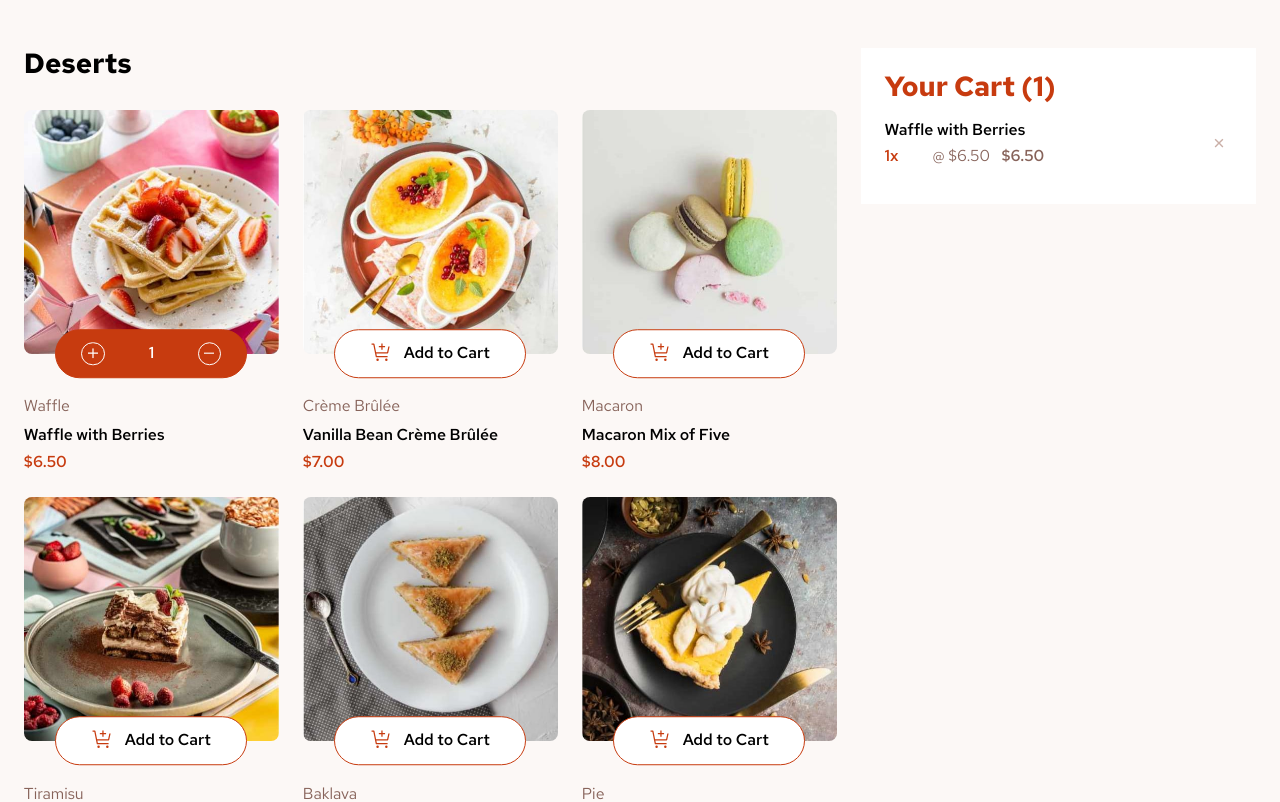
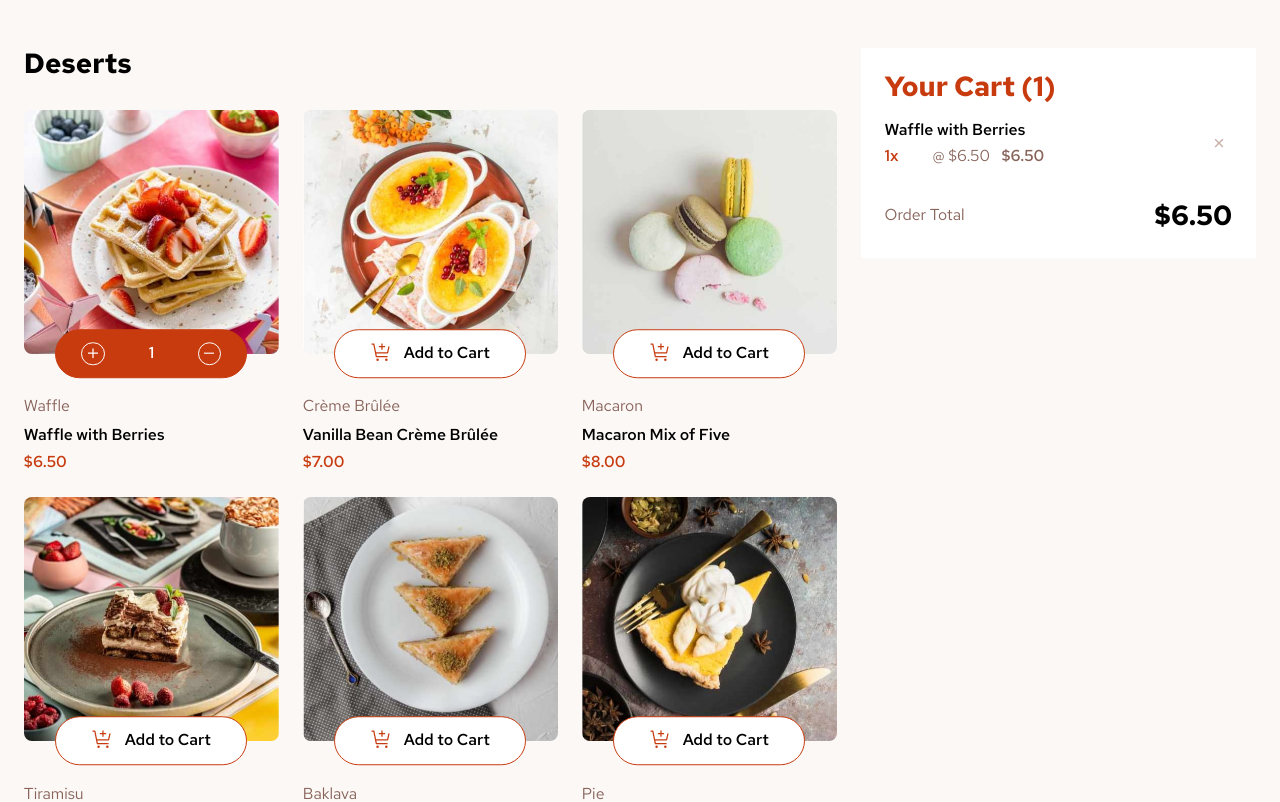
Before and after one commit to bdh-davidh/product-list-with-cart, an Angular app in the folder product-list-with-card/: page / in a window 1280 px wide. Shown: the top 802 px of the page. Built offline with nearby package versions, Linux system fonts and the light colour scheme.

Commit message:
Update cart functionality

```diff
--- a/product-list-with-card/src/app/cart/cart.component.css
+++ b/product-list-with-card/src/app/cart/cart.component.css
@@ -59,3 +59,20 @@ svg {
     content: "";
   }
 }
+
+.flex-wrapper {
+  display: flex;
+  align-items: center;
+  justify-content: space-between;
+
+.total {
+    color: var(--clr-rose-500);
+  }
+
+  .grand-total {
+    display: inline-block;
+    margin-inline-start: auto;
+    font-size: var(--font-size-2);
+    font-weight: 900;
+  }
+}
--- a/product-list-with-card/src/app/cart/cart.component.html
+++ b/product-list-with-card/src/app/cart/cart.component.html
@@ -94,5 +94,11 @@
         </div>
       }
     </div>
+    <p class="flex-wrapper">
+      <span class="total">Order Total</span>
+      <span class="grand-total">{{
+        desertsService.grandTotal() | currency: "USD"
+      }}</span>
+    </p>
   }
 </div>
--- a/product-list-with-card/src/app/deserts.service.ts
+++ b/product-list-with-card/src/app/deserts.service.ts
@@ -116,10 +116,16 @@ export class DesertsService {
     },
   ];
 
-  constructor() {}
+
 
   itemsInCart() {
     return this.deserts.filter((desert) => desert.quantity > 0);
+  }
+
+  grandTotal() {
+    return this.itemsInCart().reduce((acc, cur) => {
+      return acc += (cur.price * cur.quantity)
+    }, 0)
   }
 
   cartIsEmpty() {
```
